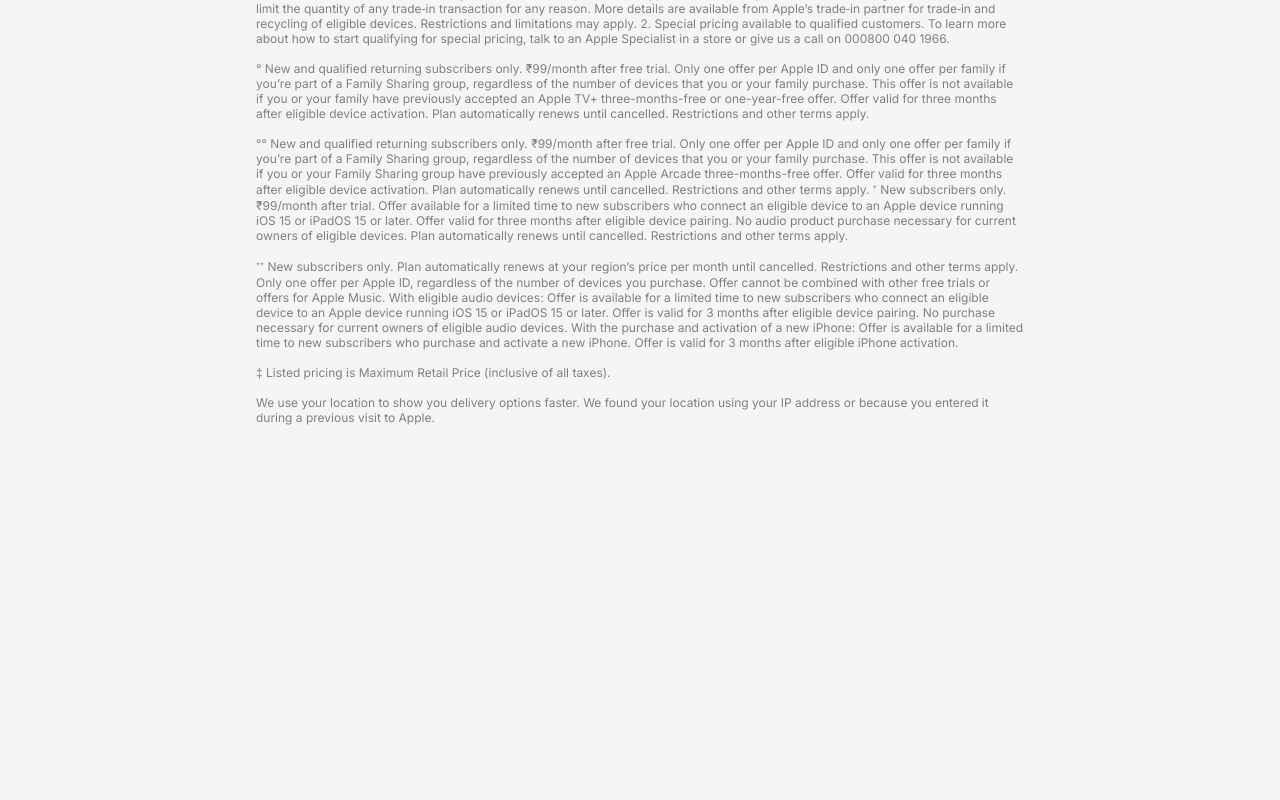
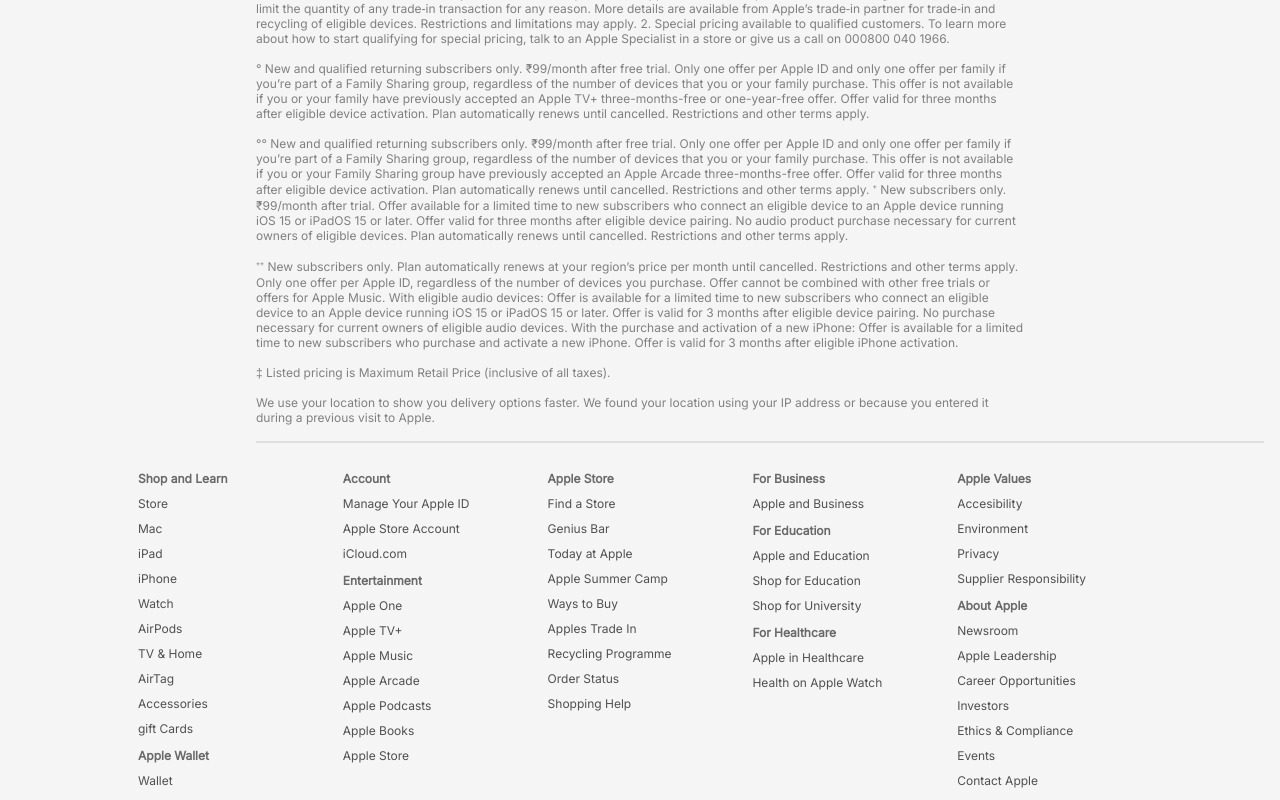
Before and after one commit to volantxs/apple-website-clone, a React (Create React App) app: page / in a window 1280 px wide. Shown: the part 5948-6748 px from the top of the page. Before the commit the page ends 6373 px from the top, so only its background shows below. Built offline with nearby package versions, Linux system fonts and the light colour scheme.

Commit message:
added footer section

```diff
--- a/src/App.css
+++ b/src/App.css
@@ -1151,3 +1151,53 @@
   font-size: 12px;
   color: grey;
 }
+
+hr{
+  width: 63rem;
+  margin: 1rem 16rem 1rem 8rem;
+  border: 1px solid rgb(222, 222, 222);
+}
+
+/* FOOTER */
+.row{
+  display: flex;
+  justify-content: space-evenly;
+  align-items: start;
+}
+
+.col-3{
+  width: 20%;
+}
+
+.col-3 > dl{
+  font-size: 12px;
+  color: rgb(81, 80, 80);
+  text-align: start;
+  font-family:'Segoe UI', Tahoma, Geneva, Verdana, sans-serif ;
+
+
+}
+
+dd:first-child{
+  color: rgb(105, 105, 105);
+  font-weight: 600;
+}
+
+dd{
+  cursor: pointer;
+  margin: 10px;
+}
+
+dd:hover{
+  text-decoration: underline;
+}
+
+dd:first-child:hover{
+  text-decoration: none;
+  cursor:auto;
+}
+
+.links{
+  width: 64rem;
+  margin: auto;
+}
--- a/src/App.js
+++ b/src/App.js
@@ -12,6 +12,7 @@
 import Experience from './components/experience';
 import Educators from './components/educators';
 import PreFooter from './components/pre-footer';
+import Footer from './components/footer';
 
 
 function App() {
@@ -28,6 +29,7 @@
   <Experience/>
   <Educators/>
   <PreFooter/>
+  <Footer/>
   </Router>
   );
 }
--- /dev/null
+++ b/src/components/footer.js
@@ -0,0 +1,102 @@
+const Footer = () => {
+    return (
+        <footer>
+            <div className="links">
+                <div className="row">
+                <div className="col-3">
+                <dl>
+                    <dd>Shop and Learn</dd>
+                    <dd>Store</dd>
+                    <dd>Mac</dd>
+                    <dd>iPad</dd>
+                    <dd>iPhone</dd>
+                    <dd>Watch</dd>
+                    <dd>AirPods</dd>
+                    <dd>TV & Home</dd>
+                    <dd>AirTag</dd>
+                    <dd>Accessories</dd>
+                    <dd>gift Cards</dd>
+                </dl>
+                <dl>
+                    <dd>Apple Wallet</dd>
+                    <dd>Wallet</dd>
+                </dl>
+                </div>
+                <div className="col-3">
+                <dl>
+                    <dd>Account</dd>
+                    <dd>Manage Your Apple ID</dd>
+                    <dd>Apple Store Account</dd>
+                    <dd>iCloud.com</dd>
+                </dl>
+                <dl>
+                    <dd>Entertainment</dd>
+                    <dd>Apple One</dd>
+                    <dd>Apple TV+</dd>
+                    <dd>Apple Music</dd>
+                    <dd>Apple Arcade</dd>
+                    <dd>Apple Podcasts</dd>
+                    <dd>Apple Books</dd>
+                    <dd>Apple Store</dd>
+                </dl>
+                </div>
+                <div className="col-3">
+                <dl>
+                    <dd>Apple Store</dd>
+                    <dd>Find a Store</dd>
+                    <dd>Genius Bar</dd>
+                    <dd>Today at Apple</dd>
+                    <dd>Apple Summer Camp</dd>
+                    <dd>Ways to Buy</dd>
+                    <dd>Apples Trade In</dd>
+                    <dd>Recycling Programme</dd>
+                    <dd>Order Status</dd>
+                    <dd>Shopping Help</dd>
+                </dl>
+                </div>
+                <div className="col-3">
+                <dl>
+                    <dd>For Business</dd>
+                    <dd>Apple and Business</dd>
+                </dl>
+                <dl>
+                    <dd>For Education</dd>
+                    <dd>Apple and Education</dd>
+                    <dd>Shop for Education</dd>
+                    <dd>Shop for University</dd>
+                </dl>
+                <dl>
+                    <dd>For Healthcare</dd>
+                    <dd>Apple in Healthcare</dd>
+                    <dd>Health on Apple Watch</dd>
+                </dl>
+                </div>
+                <div className="col-3">
+                <dl>
+                    <dd>Apple Values</dd>
+                    <dd>Accesibility</dd>
+                    <dd>Environment</dd>
+                    <dd>Privacy</dd>
+                    <dd>Supplier Responsibility</dd>
+                </dl>
+                <dl>
+                    <dd>About Apple</dd>
+                    <dd>Newsroom</dd>
+                    <dd>Apple Leadership</dd>
+                    <dd>Career Opportunities</dd>
+                    <dd>Investors</dd>
+                    <dd>Ethics & Compliance</dd>
+                    <dd>Events</dd>
+                    <dd>Contact Apple</dd>
+                </dl>
+                </div>
+                </div>
+
+            </div>
+
+
+        </footer>
+    )
+}
+
+export default Footer;
--- a/src/components/pre-footer.js
+++ b/src/components/pre-footer.js
@@ -33,8 +33,8 @@
 <br/><br/>‡ Listed pricing is Maximum Retail Price (inclusive of all taxes).
 
 <br/><br/>We use your location to show you delivery options faster. We found your location using your IP address or because you entered it during a previous visit to Apple.</pre>
+<hr/>
             </div>
-
         </div>
     )
 }
```
